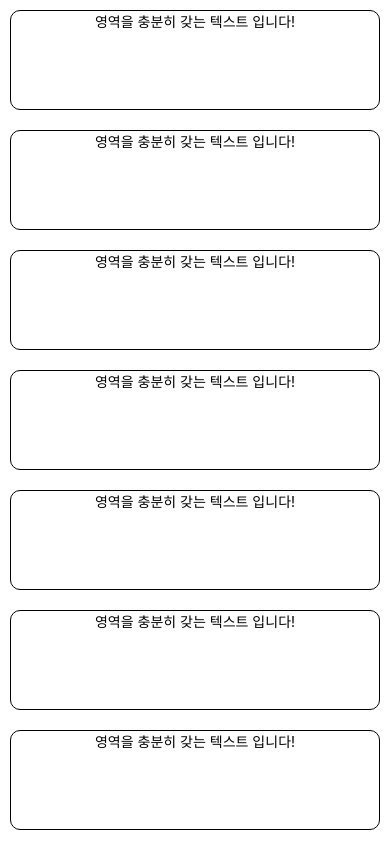
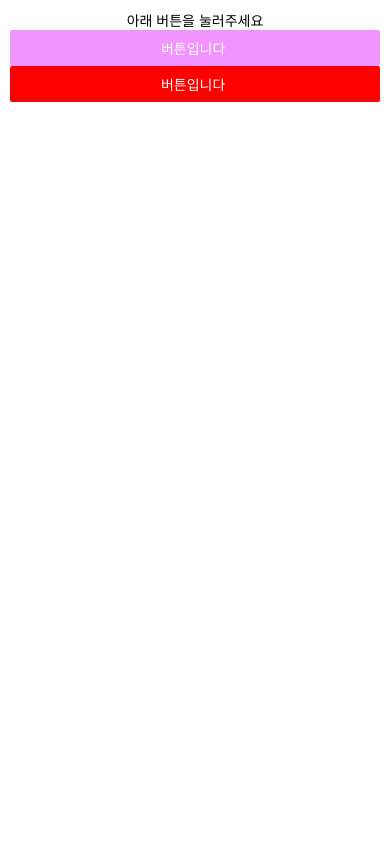
Before and after one commit to genie0320/firstExpoApp, a React Native app in the folder firstExpoApp/: screen / in a window 390 px wide. Built offline with nearby package versions, Linux system fonts and the light colour scheme.

Commit message:
SafeAreaView

```diff
--- a/firstExpoApp/App.js
+++ b/firstExpoApp/App.js
@@ -1,31 +1,31 @@
 import React from 'react';
-import { StyleSheet, Text, View, ScrollView } from 'react-native';
+import { StyleSheet, Text, View, Button, Alert, SafeAreaView } from 'react-native';
 
 export default function App() {
   return (
-    <ScrollView style={styles.container}>
+    <SafeAreaView style={styles.container}>
       <View style={styles.textContainer}>
-        <Text style={styles.textStyle}>영역을 충분히 갖는 텍스트 입니다!</Text>
-      </View>
-      <View style={styles.textContainer}>
-        <Text style={styles.textStyle}>영역을 충분히 갖는 텍스트 입니다!</Text>
-      </View>
-      <View style={styles.textContainer}>
-        <Text style={styles.textStyle}>영역을 충분히 갖는 텍스트 입니다!</Text>
-      </View>
-      <View style={styles.textContainer}>
-        <Text style={styles.textStyle}>영역을 충분히 갖는 텍스트 입니다!</Text>
-      </View>
-      <View style={styles.textContainer}>
-        <Text style={styles.textStyle}>영역을 충분히 갖는 텍스트 입니다!</Text>
-      </View>
-      <View style={styles.textContainer}>
-        <Text style={styles.textStyle}>영역을 충분히 갖는 텍스트 입니다!</Text>
-      </View>
-      <View style={styles.textContainer}>
-        <Text style={styles.textStyle}>영역을 충분히 갖는 텍스트 입니다!</Text>
-      </View>
-    </ScrollView>
+        <Text style={styles.textStyle}>아래 버튼을 눌러주세요</Text>
+        {/* 버튼 onPress 속성에 일반 함수를 연결 할 수 있습니다. */}
+        <Button
+          style={styles.buttonStyle}
+          title="버튼입니다 "
+          color="#f194ff"
+          onPress={function(){
+            Alert.alert('팝업 알람입니다!!')
+          }}
+        />
+        {/* ES6 문법으로 배웠던 화살표 함수로 연결 할 수도 있습니다. */}
+        <Button
+            style={styles.buttonStyle}
+            title="버튼입니다 "
+            color="#FF0000"
+            onPress={()=>{
+              Alert.alert('팝업 알람입니다!!')
+            }}
+          />
+          </View>
+    </SafeAreaView>
   );
 }
 
@@ -36,12 +36,9 @@ const styles = StyleSheet.create({
   },
   textContainer: {
     height:100,
-    borderColor:'#000',
-    borderWidth:1,
-    borderRadius:10,
     margin:10,
   },
   textStyle: {
     textAlign:"center"
-  }
+  },
 });
```
